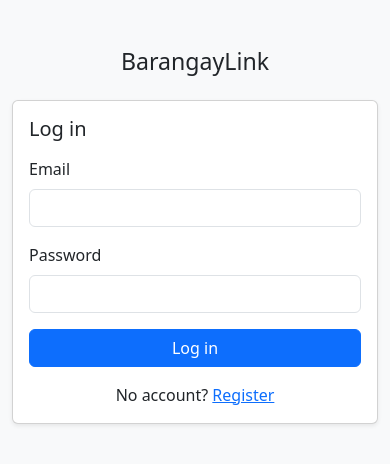
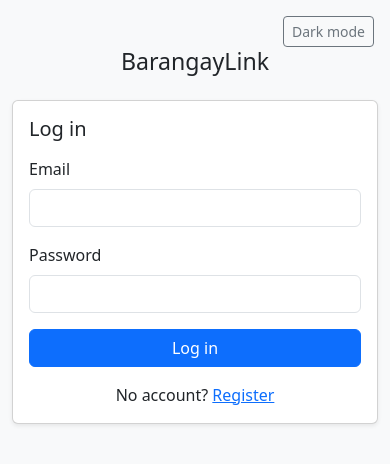
Before and after one commit to ArcPnut/BarangayLink, a website: page public/index.html in a window 390 px wide. Drawn offline with nearby package versions, Linux system fonts and the light colour scheme.

Commit message:
Add dark mode with web storage

```diff
--- a/public/errors.js
+++ b/public/errors.js
@@ -1,5 +1,7 @@
 // Shared error handling: every fetch() call on every page goes through this.
 (function () {
+  if (window.fetchWrapped) return;
+  window.fetchWrapped = true;
   const originalFetch = window.fetch.bind(window);
 
   function banner(text) {
@@ -63,3 +65,56 @@
     return res;
   };
 })();
+
+// ---- dark mode, remembered in Web Storage ----
+(function () {
+  if (window.themeReady) return;
+  window.themeReady = true;
+  function stored() {
+    try { return localStorage.getItem('theme'); } catch (e) { return null; }
+  }
+
+  function current() {
+    return document.documentElement.getAttribute('data-bs-theme') || 'light';
+  }
+
+  const start = stored() ||
+    (window.matchMedia && window.matchMedia('(prefers-color-scheme: dark)').matches ? 'dark' : 'light');
+  document.documentElement.setAttribute('data-bs-theme', start);
+
+  // Bootstrap's bg-light stays light in dark mode, so make it follow the theme
+  const style = document.createElement('style');
+  style.textContent = '[data-bs-theme="dark"] .bg-light { background-color: var(--bs-body-bg) !important; }';
+  document.head.appendChild(style);
+
+  function label(button) {
+    button.textContent = current() === 'dark' ? 'Light mode' : 'Dark mode';
+  }
+
+  function setTheme(theme) {
+    document.documentElement.setAttribute('data-bs-theme', theme);
+    try { localStorage.setItem('theme', theme); } catch (e) { /* storage blocked */ }
+    const button = document.getElementById('themeToggle');
+    if (button) label(button);
+    window.dispatchEvent(new Event('themechange'));
+  }
+
+  document.addEventListener('DOMContentLoaded', () => {
+    if (document.getElementById('themeToggle')) return;
+    const button = document.createElement('button');
+    button.type = 'button';
+    button.id = 'themeToggle';
+    button.setAttribute('aria-label', 'Switch between light and dark mode');
+    label(button);
+    button.addEventListener('click', () => setTheme(current() === 'dark' ? 'light' : 'dark'));
+
+    const logout = document.getElementById('logout');
+    if (logout) {
+      button.className = 'btn btn-outline-light btn-sm me-2';
+      logout.parentNode.insertBefore(button, logout);
+    } else {
+      button.className = 'btn btn-outline-secondary btn-sm position-fixed top-0 end-0 m-3';
+      document.body.appendChild(button);
+    }
+  });
+})();
```
Also changed, not shown: views/admin.html (+4 -0 lines).
